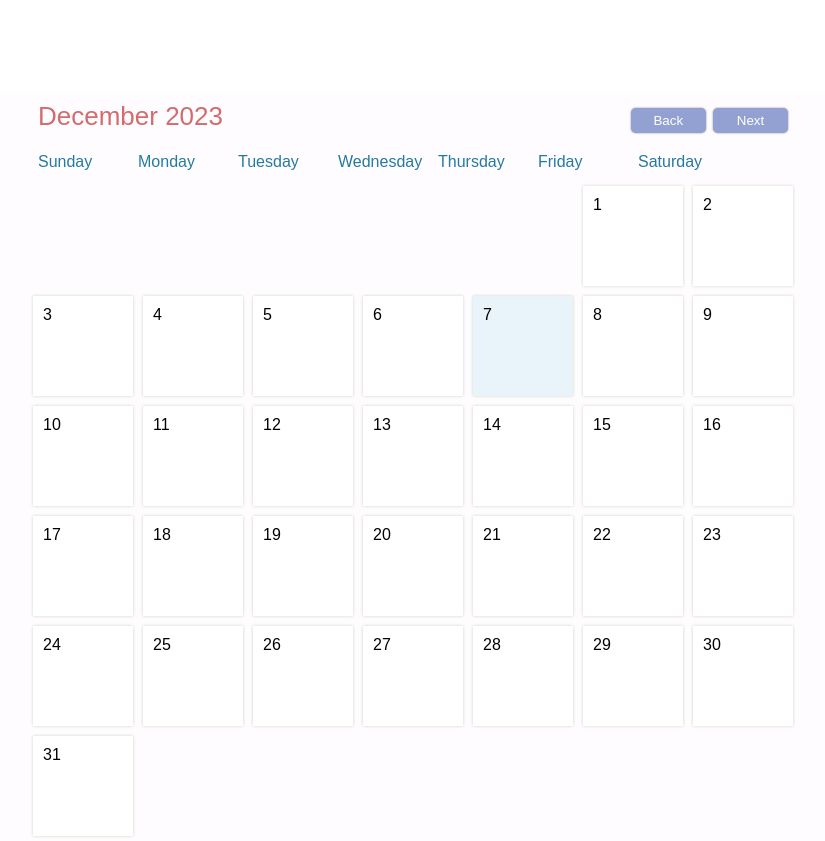
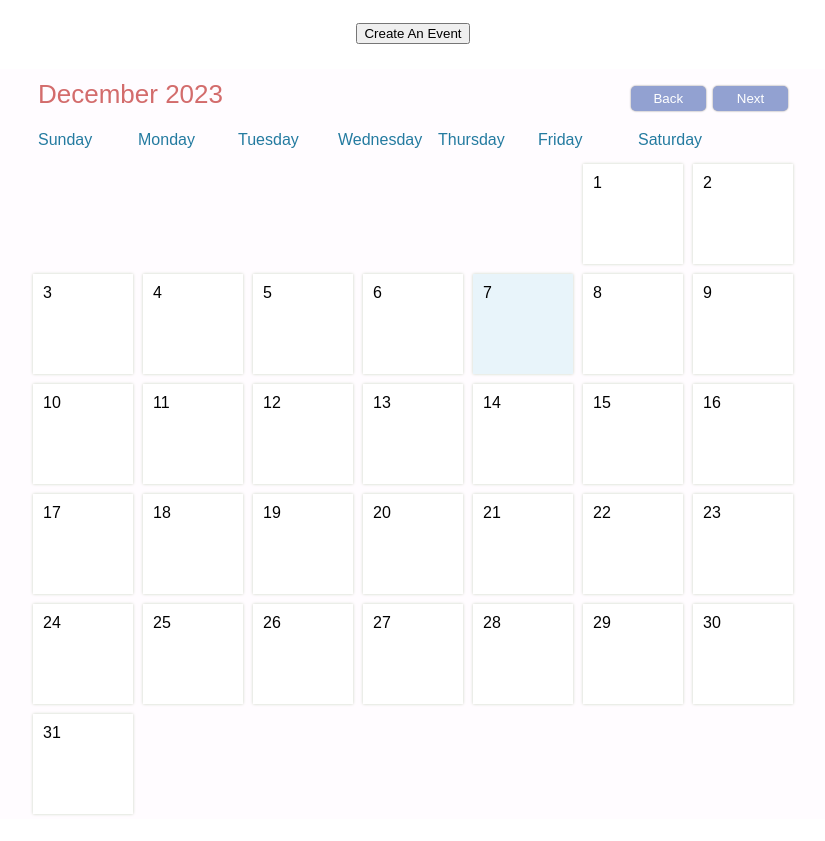
Before and after one commit to inaguu/COMP4921_Project3_Group8_Tas_Ian, a Node server app: page /home in a window 1280 px wide. Shown: the part 117-958 px from the top of the page, without its empty margins (227-1052 px from the left). After the commit the page ends 932 px from the top, so only its background shows below. Run offline with Node 20, Linux system fonts and the light colour scheme; data that the repository does not hold is empty; some libraries are stand-ins or nearby versions.

Commit message:
can save events to the db

```diff
--- /dev/null
+++ b/database/events.js
@@ -0,0 +1,56 @@
+const database = include("database_connection");
+
+async function createEvent(postData) {
+	let createEventSQL = `
+		INSERT INTO event
+		(title, event_date, date_created, user_id)
+		VALUES
+		(:title, :event_date, :date_created, :user_id);
+	`;
+
+	let params = {
+		title: postData.title,
+		event_date: postData.event_date,
+		date_created: postData.date_created,
+        user_id: postData.user_id
+	};
+
+	try {
+		const results = await database.query(createEventSQL, params);
+		console.log("Successfully created event");
+		console.log(results[0]);
+		return true;
+	} catch (err) {
+		console.log("Error inserting event");
+		console.log(err);
+		return false;
+	}
+}
+
+async function getEvents(postData) {
+	let getEventsSQL = `
+		SELECT title, event_date
+        FROM event
+        WHERE user_id = :user_id
+	`;
+
+	let params = {
+        user_id: postData.user_id
+	};
+
+	try {
+		const results = await database.query(getEventsSQL, params);
+		console.log("Successfully grabbed user events");
+		console.log(results[0]);
+		return results[0];
+	} catch (err) {
+		console.log("Error grabbing user events");
+		console.log(err);
+		return false;
+	}
+}
+
+module.exports = {
+	createEvent,
+    getEvents
+};
--- a/public/css/styles.css
+++ b/public/css/styles.css
@@ -472,7 +472,7 @@ input[type=text] {
 /* home.ejs */
 #whole-calendar {
     display: flex;
-    margin-top: 50px;
+    margin-top: 25px;
     justify-content: center;
     background-color: #FFFCFF;
 }
@@ -592,10 +592,12 @@ input[type=text] {
 
 #cancelButton, #deleteButton {
     background-color: #d36c6c;
+    margin-top: 3px;
 }
 
 #saveButton, #closeButton {
     background-color: #92a1d1;
+    margin-top: 3px;
 }
 
 #eventText {
--- a/public/scripts/calendar.js
+++ b/public/scripts/calendar.js
@@ -72,7 +72,7 @@ function load() {
         daySquare.appendChild(eventDiv);
       }
 
-      daySquare.addEventListener('click', () => openModal(dayString));
+      // daySquare.addEventListener('click', () => openModal(dayString));
     } else {
       daySquare.classList.add('padding');
     }
@@ -95,12 +95,13 @@ function saveEvent() {
   if (eventTitleInput.value) {
     eventTitleInput.classList.remove('error');
 
-    events.push({
-      date: clicked,
-      title: eventTitleInput.value,
-    });
+    // events.push({
+    //   date: clicked,
+    //   title: eventTitleInput.value,
+    // });
 
-    localStorage.setItem('events', JSON.stringify(events));
+    // localStorage.setItem('date', clicked);
+
     closeModal();
   } else {
     eventTitleInput.classList.add('error');
@@ -111,6 +112,11 @@ function deleteEvent() {
   events = events.filter(e => e.date !== clicked);
   localStorage.setItem('events', JSON.stringify(events));
   closeModal();
+}
+
+function createEvent() {
+  newEventModal.style.display = 'block'
+  backDrop.style.display = 'block';
 }
 
 function initButtons() {
@@ -128,6 +134,7 @@ function initButtons() {
   document.getElementById('cancelButton').addEventListener('click', closeModal);
   document.getElementById('deleteButton').addEventListener('click', deleteEvent);
   document.getElementById('closeButton').addEventListener('click', closeModal);
+  document.getElementById('create-event').addEventListener('click', createEvent)
 }
 
 initButtons();
--- a/server.js
+++ b/server.js
@@ -10,6 +10,7 @@ const saltRounds = 12;
 const database = include("database_connection");
 const db_utils = include("database/db_utils");
 const db_users = include("database/users");
+const db_events = include("database/events")
 // const db_image = include("database/image");
 // const url = include("public/js/url");
 const success = db_utils.printMySQLVersion();
@@ -151,10 +152,46 @@ app.post("/loggingin", async (req, res) => {
 
 //does not require session auth - public
 app.get("/home", async (req, res) => {
-	res.render("home", {
-		username: req.session.username,
-	});
+
+	let results = await db_events.getEvents({
+		user_id: req.session.user_id
+	})
+
+	if (results) {
+		res.render("home", {
+			username: req.session.username,
+			events: results
+		});
+	}
+
 });
+
+app.post("/save-event", async (req, res) => {
+	let event_title = req.body.eventTitleInput
+	let event_date = req.body.event_date
+	let event_time = req.body.event_time
+	let user_id = req.session.user_id
+
+	const date = new Date();
+
+	let day = date.getDate();
+	let month = date.getMonth() + 1;
+	let year = date.getFullYear();
+
+	let curr_date = `${year}-${month}-${day}`;
+	let event_datetime = `${event_date} ${event_time}`
+
+	let result = await db_events.createEvent({
+		title: event_title,
+		event_date: event_datetime,
+		date_created: curr_date,
+		user_id: user_id
+	})
+
+	if (result) {
+		res.redirect("/home")
+	}
+})
 
 app.get("/profile", (req, res) => {
 	res.render("profile", {
--- a/views/home.ejs
+++ b/views/home.ejs
@@ -4,7 +4,11 @@
     <h1>Hi, <%= username %>!</h1>
 </div>
 
-<br>
+<div class="option-btns">
+    <div class="upload-btn">
+        <button id="create-event">Create An Event</button>
+    </div>
+</div>
 
 <div id="whole-calendar">
     <div id="container">
@@ -31,10 +35,13 @@
 
     <div id="newEventModal">
         <h2>New Event</h2>
-
-        <input id="eventTitleInput" placeholder="Event Title" />
-
-        <button id="saveButton" class="calendar-button">Save</button>
+        <form action="/save-event" method="POST">
+            <input name="eventTitleInput" id="eventTitleInput" placeholder="Event Title"/>
+            <label for="birthday">Event Date:</label>
+            <input type="date" id="event_date" name="event_date">
+            <input type="time" id="event_time" name="event_time">
+            <button id="saveButton" class="calendar-button">Save</button>
+        </form>
         <button id="cancelButton" class="calendar-button">Cancel</button>
     </div>
 
@@ -43,14 +50,17 @@
 
         <p id="eventText"></p>
 
-        <button id="deleteButton" class="calendar-button">Delete</button>
+        <form action="/delete-event">
+            <button id="deleteButton" class="calendar-button">Delete</button>
+        </form>
         <button id="closeButton" class="calendar-button">Close</button>
     </div>
 
     <div id="modalBackDrop"></div>
 
-    <script src="/scripts/calendar.js"></script>
+    <script src="/scripts/calendar.js">
+
+    </script>
 </div>
 
-
 <%- include("templates/footer") %>
```
